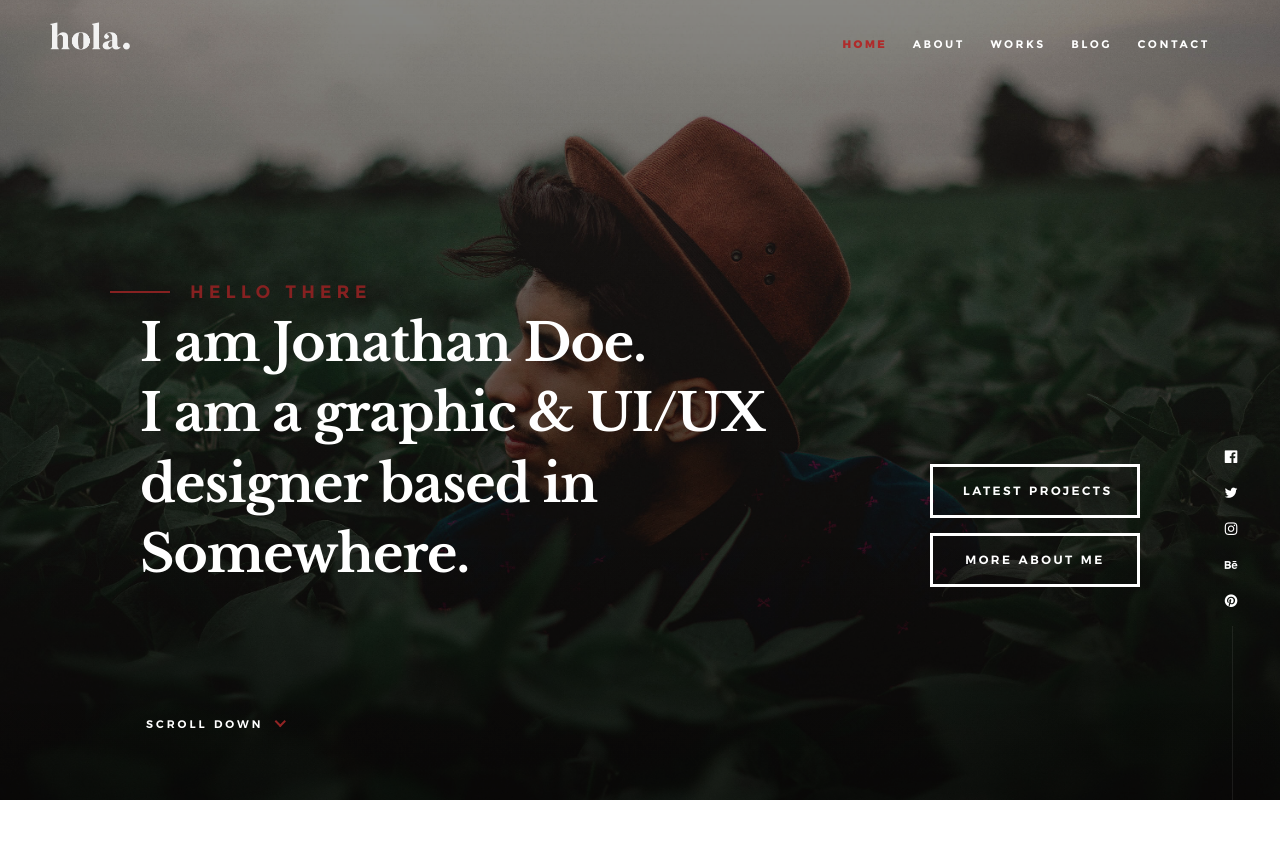
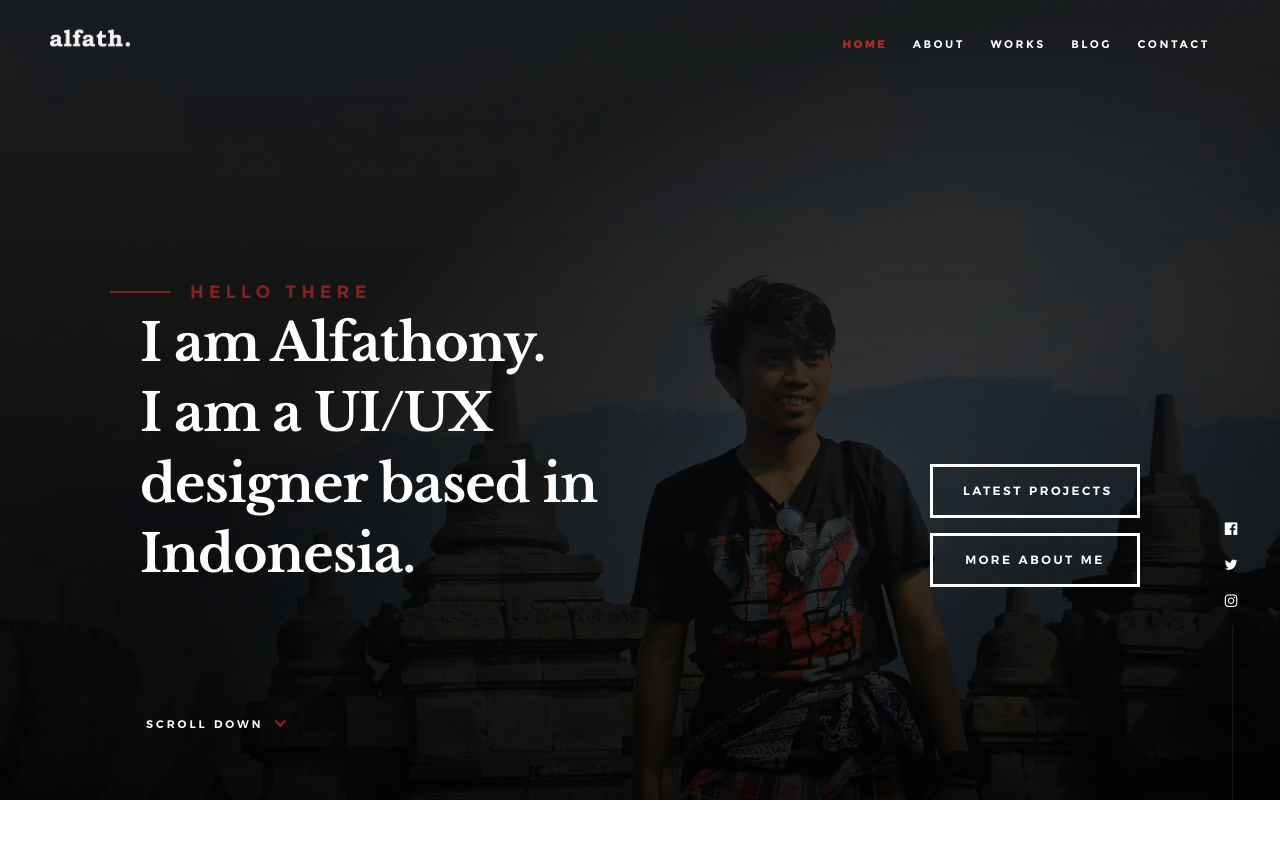
Before and after one commit to alfathony/alfathony.com, a PHP site: page / in a window 1280 px wide. Shown: the top 867 px of the page. Run offline with PHP 8.4, Linux system fonts and the light colour scheme.

Commit message:
change hero image and text

```diff
--- a/index.php
+++ b/index.php
@@ -10,7 +10,7 @@
     <!--- basic page needs
     ================================================== -->
     <meta charset="utf-8">
-    <title>Hola</title>
+    <title>Alfathony</title>
     <meta name="description" content="">
     <meta name="author" content="">
 
@@ -75,9 +75,9 @@
                 <h3>Hello There</h3>
 
                 <h1>
-                    I am Jonathan Doe. <br>
-                    I am a graphic & UI/UX <br>
-                    designer based in Somewhere.
+                    I am Alfathony. <br>
+                    I am a UI/UX <br>
+                    designer based in Indonesia.
                 </h1>
 
                 <div class="home-content__buttons">
@@ -101,20 +101,20 @@
 
         <ul class="home-social">
             <li>
-                <a href="#"><i class="im im-facebook" aria-hidden="true"></i><span>Facebook</span></a>
+                <a href="https://web.facebook.com/alfatonny"><i class="im im-facebook" aria-hidden="true"></i><span>Facebook</span></a>
             </li>
             <li>
-                <a href="#"><i class="im im-twitter" aria-hidden="true"></i><span>Twiiter</span></a>
+                <a href="https://twitter.com/alfathony_"><i class="im im-twitter" aria-hidden="true"></i><span>Twiiter</span></a>
             </li>
             <li>
-                <a href="#"><i class="im im-instagram" aria-hidden="true"></i><span>Instagram</span></a>
+                <a href="https://instagram.com/alfathony"><i class="im im-instagram" aria-hidden="true"></i><span>Instagram</span></a>
             </li>
-            <li>
+            <!-- <li>
                 <a href="#"><i class="im im-behance" aria-hidden="true"></i><span>Behance</span></a>
             </li>
             <li>
                 <a href="#"><i class="im im-pinterest" aria-hidden="true"></i><span>Pinterest</span></a>
-            </li>
+            </li> -->
         </ul>
         <!-- end home-social -->
 
```
Also changed, not shown: images/hero-bg.jpg, images/logo.png.
